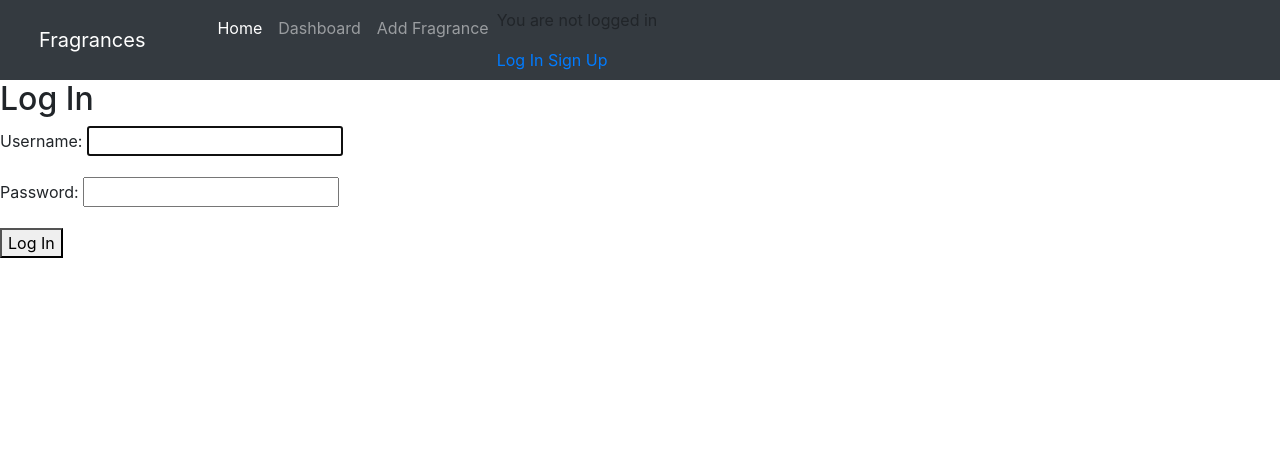
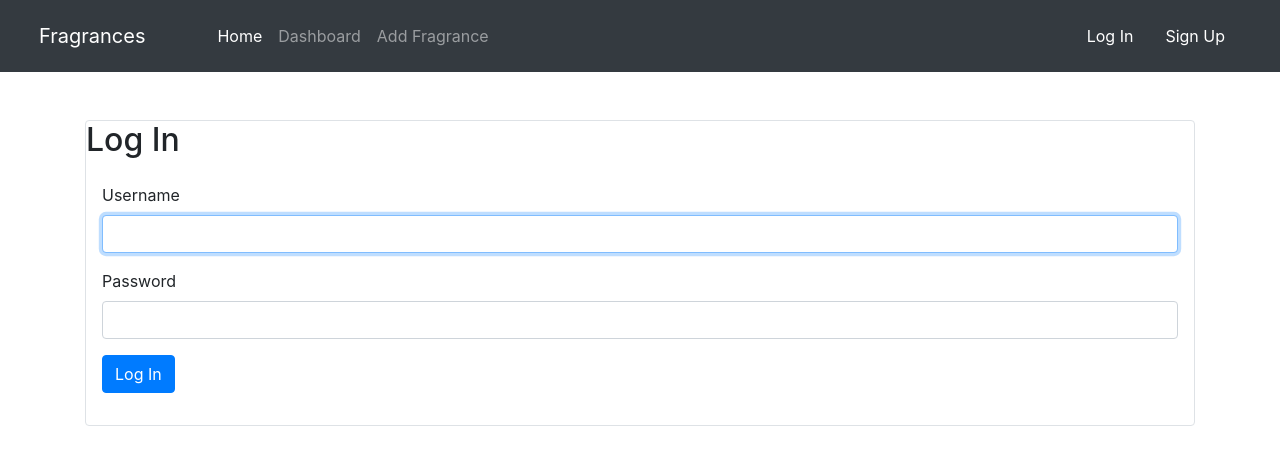
Before and after one commit to andresnino1/fragrances, a Django app: page /fragrances/login/ in a window 1280 px wide. Shown: the top 465 px of the page. Run offline with Django 3.2, Linux system fonts and the light colour scheme; parts of the project's set-up code (start-up, migrations or seed data) failed here and were passed over; some libraries are stand-ins or nearby versions.

Commit message:
- assigning login to home page - stiling home page - adjusting navbar and implementing links to login, logout and register new users

```diff
--- a/fragrances/templates/dashboard.html
+++ b/fragrances/templates/dashboard.html
@@ -30,7 +30,7 @@
 
         <!----------------------- FILTER AREA -------------------------------->
         <div>
-            <h4>Filter Per Categories</h4>
+            <h4>Filter By Categories</h4>
 
             <div class="card border rounded-3 border-3 mb-3">
                 <div class="card-body">
--- a/fragrances/templates/navbar.html
+++ b/fragrances/templates/navbar.html
@@ -7,7 +7,7 @@
             <span class="navbar-toggler-icon"></span>
         </button>
         <div class="collapse navbar-collapse" id="navbarSupportedContent">
-            <ul class="navbar-nav me-auto mb-2 mb-lg-0 px-5">
+            <ul class="navbar-nav mr-auto mb-2 mb-lg-0 px-5 ">
                 <li class="nav-item">
                     <a class="nav-link active" aria-current="page" href="{% url 'home' %}">Home</a>
                 </li>
@@ -17,20 +17,31 @@
                 <li class="nav-item">
                     <a class="nav-link" href="{% url 'add_fragrance' %}">Add Fragrance</a>
                 </li>
+            </ul>
+            {% if user.is_authenticated %}
+                <span class="navbar-text me-auto ">
+
+                    Hi {{ user.username }}!
+
+                </span>
+                <span class="navbar-text">
+                    <p class="nav-link mb-2 mb-lg-0"><a href="{% url 'logout' %}">Log Out</a></p>
+
+                </span>
+
+            {% else %}
+                <span class="navbar-text ">
+                    <p class="nav-link mb-2 mb-lg-0"><a href="{% url 'login' %}">Log In</a></p>
+
+                </span>
+
+                <span class="navbar-text  ">
+                    <p class="nav-link mb-2 mb-lg-0"><a href="{% url 'signup' %}">Sign Up</a></p>
 
 
-                <li>
-                    {% if user.is_authenticated %}
-                        <p>Hi {{ user.username }}!</p> <p><a href="{% url 'logout' %}">Log Out</a></p>
-                        {% else %}
-                        <p>You are not logged in</p>
-                        <a href="{% url 'login' %}">Log In</a>
-                        <a href="{% url 'signup' %}">Sign Up</a>
-                    {% endif %}
-                </li>
+                </span>
+            {% endif %}
 
-
-            </ul>
 
         </div>
     </div>
--- a/fragrances/templates/registration/login.html
+++ b/fragrances/templates/registration/login.html
@@ -1,13 +1,28 @@
 {% extends 'base.html' %}
+{% load widget_tweaks %}
 
 {% block content %}
 
-<h2>Log In</h2>
-    <form method="post">
-    {% csrf_token %}
-    {{ form.as_p }}
+    <div class="container">
+        <div class="card border rounded-3 border-3 mb-3 mt-5">
+            <h2>Log In</h2>
 
-    <button type="submit">Log In</button>
-    </form>
+            <form method="post" class="p-3">
+                {% csrf_token %}
+                <div class="mb-3">
+                    <label for="exampleInputEmail1" class="form-label">{{ form.username.label }}</label>
 
+                    {% render_field form.username class="form-control" %}
+
+                </div>
+                <div class="mb-3">
+                    <label for="exampleInputPassword1" class="form-label">{{ form.password.label }}</label>
+                    {% render_field form.password class="form-control" %}
+
+                </div>
+
+                <button type="submit" class="btn btn-primary">Log In</button>
+            </form>
+        </div>
+    </div>
 {% endblock content %}
```
Also changed, not shown: fragrances/templates/home.html (+24 -1 lines), db.sqlite3.
